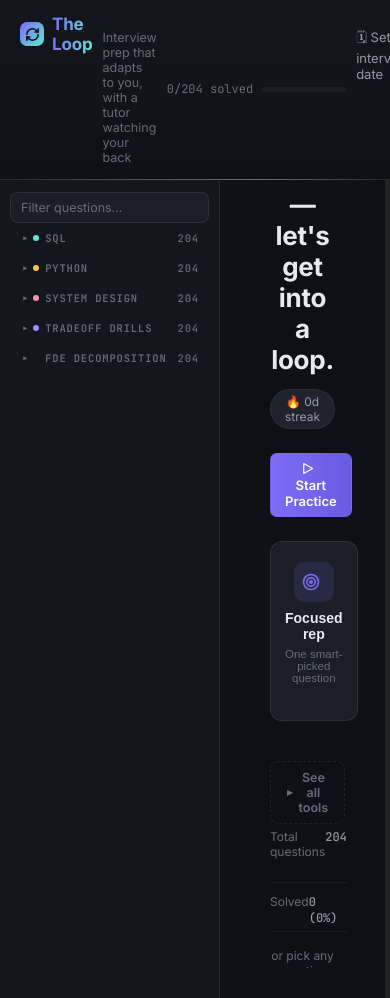
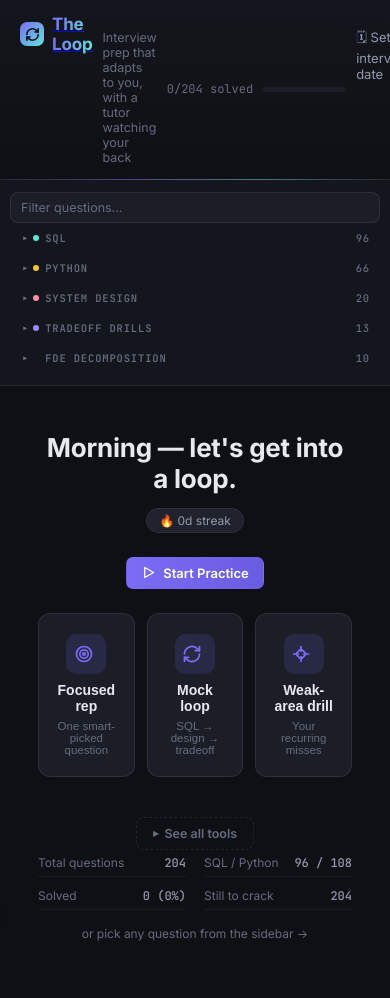
Before and after one commit to prithvi020397/PrepSage, a Flask app: page /practice in a window 390 px wide; the page is wider, and only the part inside the window is pictured. Run offline with Flask 3, Linux system fonts and the light colour scheme; some libraries are stand-ins or nearby versions.

Commit message:
fix QA regressions: wrap timezone script in <script> (visible-code + date bug), per-category sidebar counts + hide empty on filter, mobile /practice layout (viewport meta + #body stacking)

```diff
--- a/static/css/app.css
+++ b/static/css/app.css
@@ -1166,10 +1166,21 @@
   #auth-form .auth-toggle a:hover { color: var(--accent-2); }
 
   @media (max-width: 900px) {
-    #main { flex-direction: column; overflow-y: auto; }
-    #main-left { flex: 0 0 auto; min-width: 0; width: 100%; max-height: 45vh; }
-    #main-right { min-width: 0; width: 100%; }
+    #body { flex-direction: column; min-width: 0; }
+    #sidebar {
+      width: 100%; flex: 0 0 auto; max-height: 38vh;
+      border-right: none; border-bottom: 1px solid var(--border);
+    }
+    #main { flex-direction: column; overflow-y: auto; padding: 14px; gap: 12px; }
+    #main-left { flex: 0 0 auto; min-width: 0; width: 100%; max-height: none; }
+    #main-right { flex: 0 0 auto; min-width: 0; width: 100%; }
     #sidebar-resizer, #main .resizer { display: none !important; }
+    .CodeMirror { height: auto; min-height: 220px; }
+  }
+  @media (max-width: 560px) {
+    #main { padding: 10px; }
+    #sidebar { max-height: 34vh; }
+    .q-title, .q-prompt, #question-card { word-break: break-word; overflow-wrap: anywhere; }
   }
   @media (max-width: 720px) {
     #auth-shell { flex-direction: column; max-width: 420px; min-height: 0; }
--- a/static/js/60-module.js
+++ b/static/js/60-module.js
@@ -188,16 +188,18 @@ function applySidebarFilter() {
   document.querySelectorAll('.q-section-header').forEach(h => {
     const collapsed = h.classList.contains('collapsed');
     let visible = 0;
+    let total = 0;
     let next = h.nextElementSibling;
     while (next && !next.classList.contains('q-section-header')) {
+      total++;
       const match = !term || next.querySelector('.q-title').textContent.toLowerCase().includes(term);
       next.style.display = (match && (!collapsed || term)) ? '' : 'none';
       if (match) visible++;
       next = next.nextElementSibling;
     }
-    h.style.display = visible ? '' : 'none';
-    // keep the section count badge in sync with the filter
-    const total = Array.from(h.parentElement.children).filter(c => c.classList.contains('q-item')).length;
+    // hide sections with no matches while filtering; always show when unfiltered
+    h.style.display = (term && visible === 0) ? 'none' : '';
+    // keep the section count badge in sync: per-section total when unfiltered, live matches when filtering
     const countEl = h.querySelector('.count');
     if (countEl) countEl.textContent = term ? visible : total;
   });
--- a/templates/dashboard.html
+++ b/templates/dashboard.html
@@ -2,6 +2,7 @@
 <html>
 <head>
 <meta charset="utf-8">
+<meta name="viewport" content="width=device-width, initial-scale=1">
 <title>The Loop — Diagnose</title>
 <link rel="preconnect" href="https://fonts.googleapis.com">
 <link rel="preconnect" href="https://fonts.gstatic.com" crossorigin>
@@ -1293,7 +1294,7 @@
   }
 
   })();
-  </script>
+
   // Render any UTC timestamp as the viewer's local date (avoids off-by-one from server UTC).
   document.querySelectorAll('.local-date[data-ts]').forEach(el => {
     try {
@@ -1301,6 +1302,7 @@
       if (!isNaN(d)) el.textContent = d.getFullYear() + '-' + String(d.getMonth()+1).padStart(2,'0') + '-' + String(d.getDate()).padStart(2,'0');
     } catch (e) {}
   });
+  </script>
 
 </body>
 </html>
--- a/templates/index.html
+++ b/templates/index.html
@@ -2,6 +2,7 @@
 <html>
 <head>
 <meta charset="utf-8">
+<meta name="viewport" content="width=device-width, initial-scale=1">
 <title>The Loop</title>
 <link rel="preconnect" href="https://fonts.googleapis.com">
 <link rel="preconnect" href="https://fonts.gstatic.com" crossorigin>
@@ -12,7 +13,7 @@
 <script src="https://cdnjs.cloudflare.com/ajax/libs/codemirror/5.65.16/mode/python/python.min.js"></script>
 <script src="https://cdnjs.cloudflare.com/ajax/libs/codemirror/5.65.16/mode/sql/sql.min.js"></script>
 <script src="https://unpkg.com/roughjs@4.6.6/bundled/rough.js"></script>
-<link rel="stylesheet" href="{{ url_for('static', filename='css/app.css') }}?v=2">
+<link rel="stylesheet" href="{{ url_for('static', filename='css/app.css') }}?v=3">
 <script>window.JD_CONTEXT = {{ jd_context | tojson | safe }};</script>
 </head>
 <body>
```
